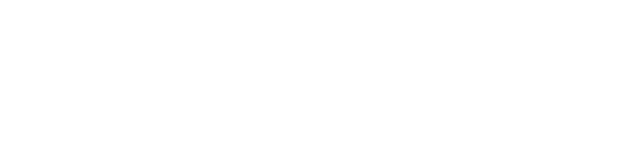
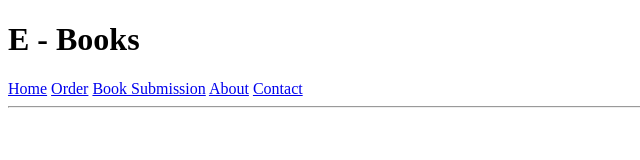
Before and after one commit to ezenid/e-books, a plain HTML site: page index.html in a window 1280 px wide. Shown: the whole page, without its empty margins (0-640 px from the left). Drawn offline with Linux system fonts and the light colour scheme.

Commit message:
feat(home): add header and primary navigation links

```diff
--- a/index.html
+++ b/index.html
@@ -9,6 +9,24 @@
 
 <body>
 
+  <header>
+    <h1>E - Books</h1>
+    <nav>
+      <a href="/">Home</a>
+      <a href="order/">Order</a>
+      <a href="book-submission/">Book Submission</a>
+      <a href="about/">About</a>
+      <a href="contact/">Contact</a>
+    </nav>
+    <hr>
+  </header>
+  <main>
+
+  </main>
+
+  <footer>
+
+  </footer>
 </body>
 
 </html>
```
